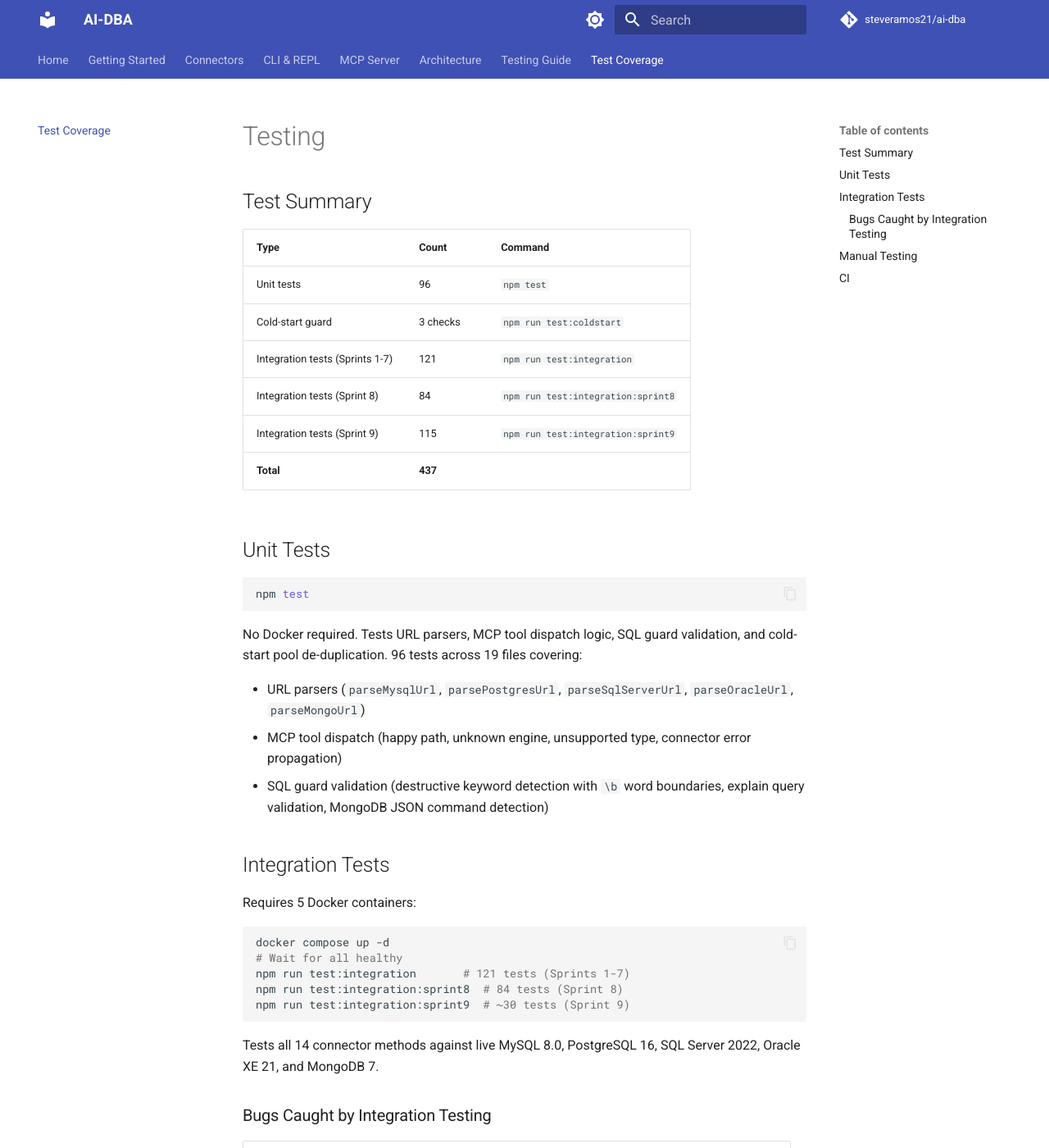
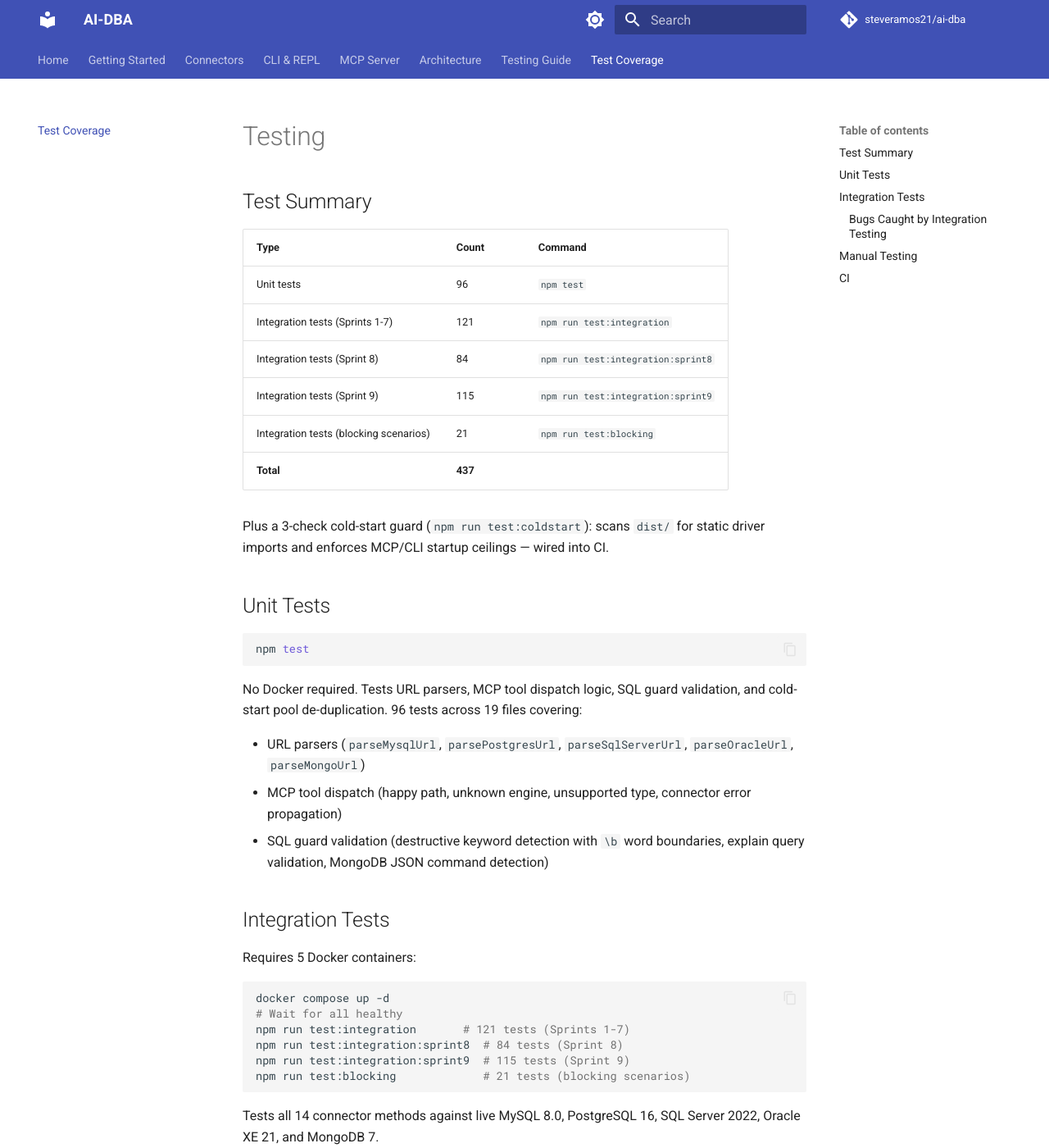
Before and after one commit to steveramos21/ai-dba, an MkDocs documentation site: the page built from docs/test-summary.md, in a window 1280 px wide and 1400 px high. Shown: the whole window at 82% size. Built offline with MkDocs 1.6.1 and Material for MkDocs 9.7.7, drawn with Linux system fonts in a browser that asks for light colours; comment, search, counter and statistics services are not loaded.

Commit message:
docs: align test totals (437) across docs; compose note for oracle grants; sprint9 correction
Docs/compose only — outside the pinned review scope (code range ff9ec74..271758b).

````diff
--- a/docker-compose.yml
+++ b/docker-compose.yml
@@ -48,6 +48,10 @@ services:
       timeout: 5s
       retries: 10
 
+  # NOTE: the sprint9 integration suite needs extra privileges for testuser.
+  # Apply once after first `docker compose up -d` (and again after any `down -v`):
+  #   docker exec -i ai-dba-oracle-test sqlplus -s \
+  #     'sys/testpassword@localhost:1521/XEPDB1 as sysdba' < test/oracle-grants.sql
   oracle-test:
     image: gvenzl/oracle-xe:21-slim
     container_name: ai-dba-oracle-test
--- a/docs/test-summary.md
+++ b/docs/test-summary.md
@@ -5,11 +5,13 @@
 | Type | Count | Command |
 |------|-------|---------|
 | Unit tests | 96 | `npm test` |
-| Cold-start guard | 3 checks | `npm run test:coldstart` |
 | Integration tests (Sprints 1-7) | 121 | `npm run test:integration` |
 | Integration tests (Sprint 8) | 84 | `npm run test:integration:sprint8` |
 | Integration tests (Sprint 9) | 115 | `npm run test:integration:sprint9` |
+| Integration tests (blocking scenarios) | 21 | `npm run test:blocking` |
 | **Total** | **437** | |
+
+Plus a 3-check cold-start guard (`npm run test:coldstart`): scans `dist/` for static driver imports and enforces MCP/CLI startup ceilings — wired into CI.
 
 ## Unit Tests
 
@@ -32,7 +34,8 @@ docker compose up -d
 # Wait for all healthy
 npm run test:integration       # 121 tests (Sprints 1-7)
 npm run test:integration:sprint8  # 84 tests (Sprint 8)
-npm run test:integration:sprint9  # ~30 tests (Sprint 9)
+npm run test:integration:sprint9  # 115 tests (Sprint 9)
+npm run test:blocking             # 21 tests (blocking scenarios)
 ```
 
 Tests all 14 connector methods against live MySQL 8.0, PostgreSQL 16, SQL Server 2022, Oracle XE 21, and MongoDB 7.
````
Also changed, not shown: SPRINT.md (+1 -0 lines), docs/index.md (+2 -2 lines).
